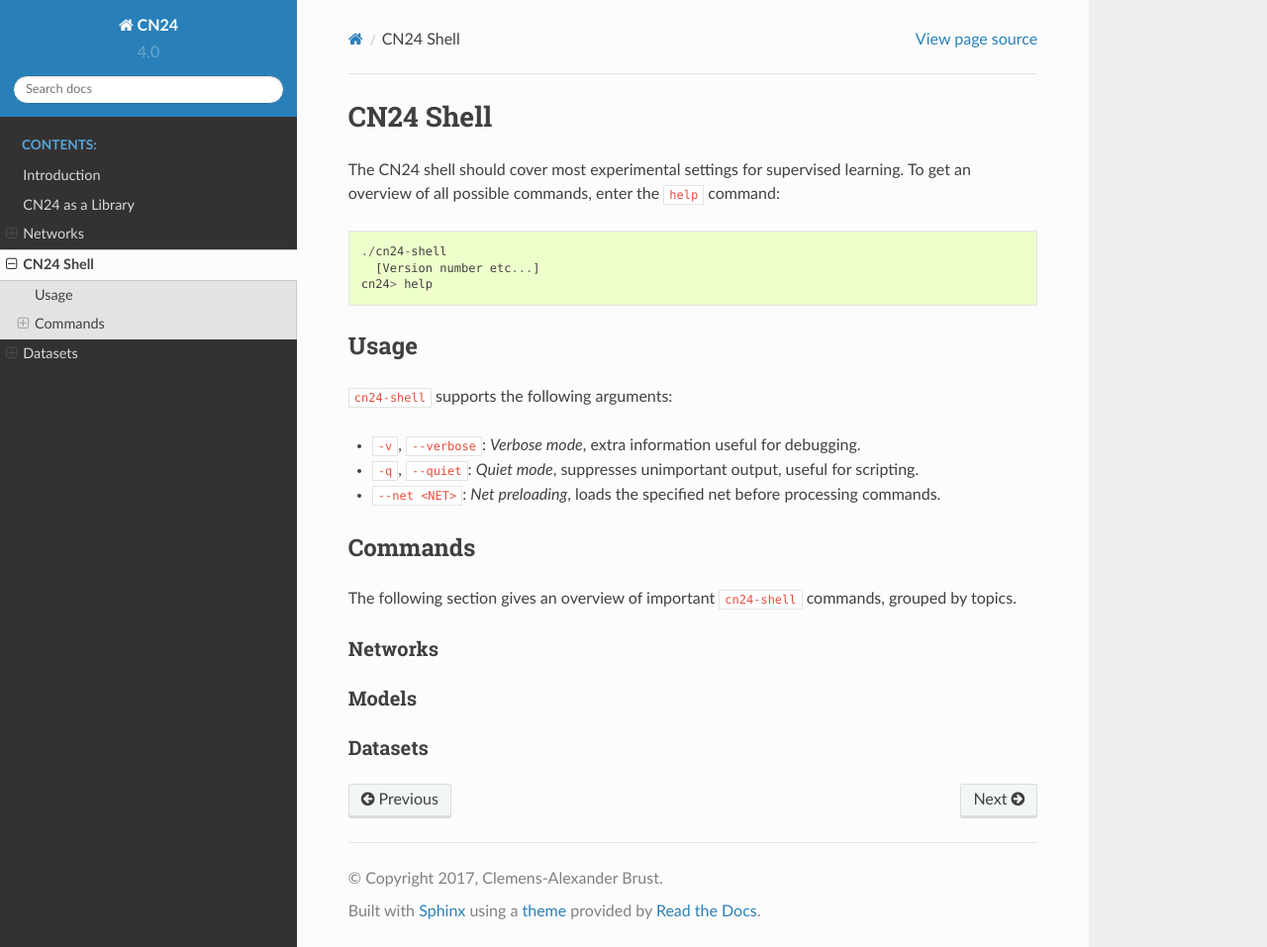
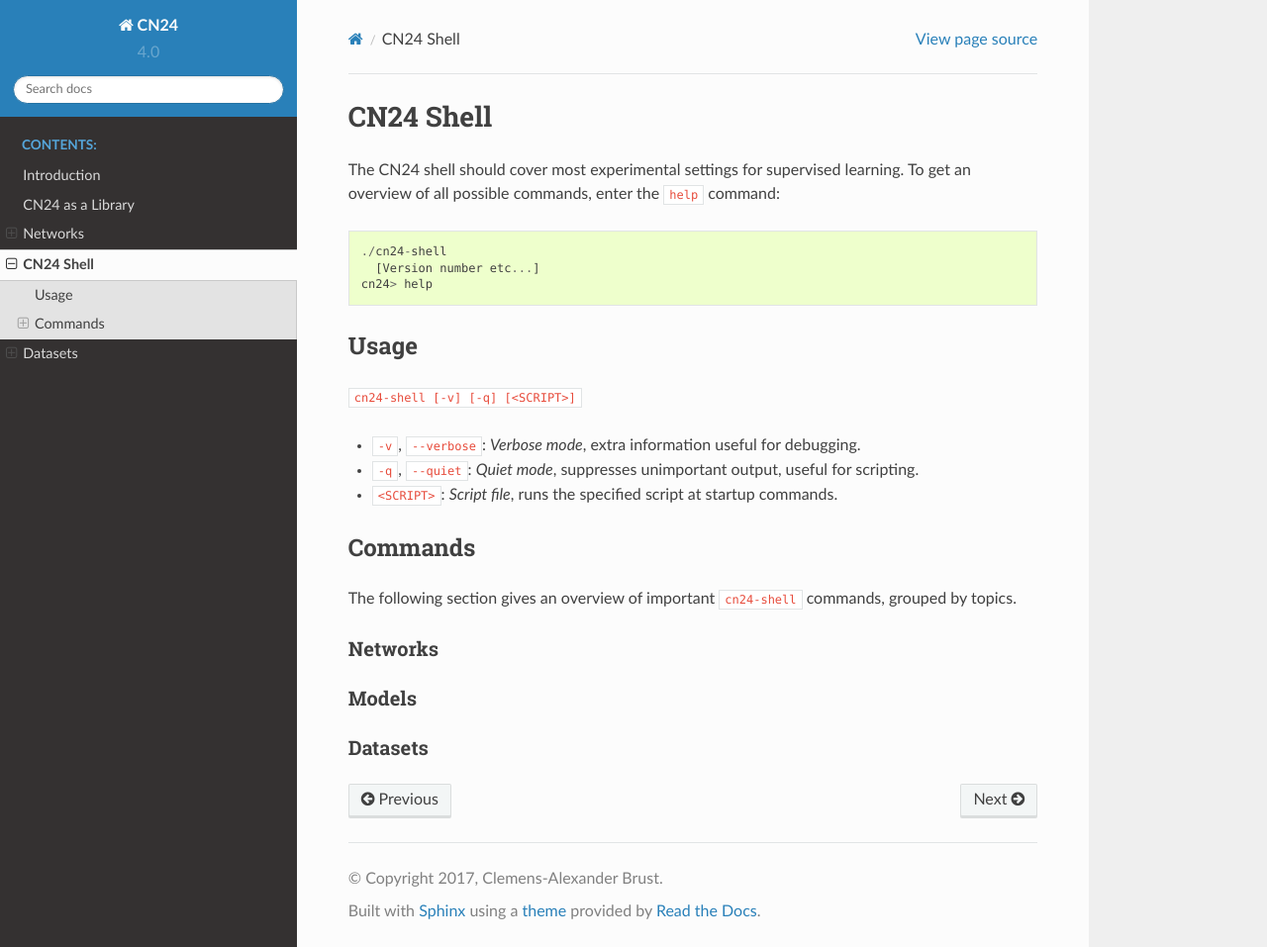
Before and after one commit to cvjena/cn24, a Sphinx documentation site: the page built from docs/shell.rst, in a window 1280 px wide and 957 px high. Shown: the whole window at 99% size. Built offline with Sphinx 7.4.7 and the Read the Docs theme 2.0.0, drawn with Linux system fonts in a browser that asks for light colours.

Commit message:
[doc] Fixed shell doc

```diff
--- a/docs/shell.rst
+++ b/docs/shell.rst
@@ -12,13 +12,13 @@
 
 Usage
 ~~~~~
-:code:`cn24-shell` supports the following arguments:
+:code:`cn24-shell [-v] [-q] [<SCRIPT>]`
 
 * :code:`-v`, :code:`--verbose`: *Verbose mode*, extra information useful
   for debugging.
 * :code:`-q`, :code:`--quiet`: *Quiet mode*, suppresses unimportant output, useful
   for scripting.
-* :code:`--net <NET>`: *Net preloading*, loads the specified net before processing
+* :code:`<SCRIPT>`: *Script file*, runs the specified script at startup
   commands.
 
 Commands
```
